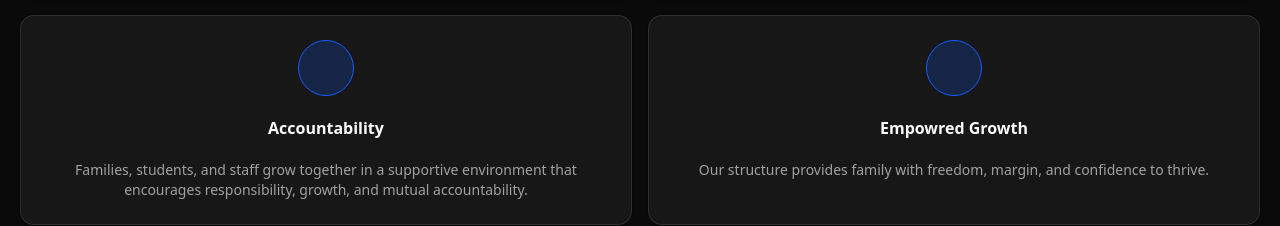
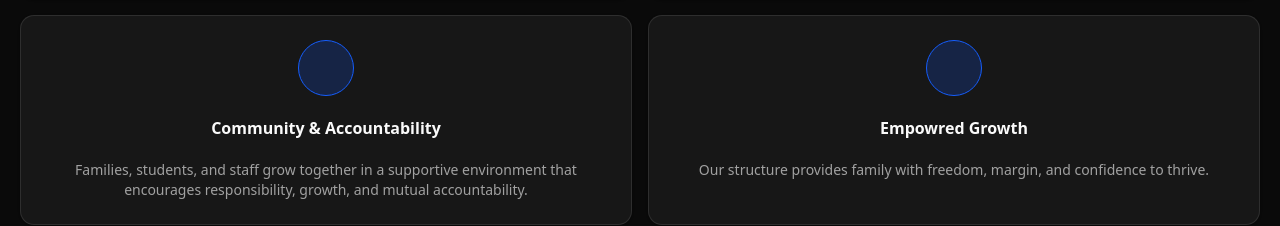
Before and after one commit to hwoodall30/The-Village, a SvelteKit app: page /about in a window 1280 px wide. Shown: the part 965-1191 px from the top of the page. Built offline with nearby package versions, Linux system fonts and the light colour scheme; some icons are missing.

Commit message:
Update wording

```diff
--- a/src/routes/(main-layout)/about/+page.svelte
+++ b/src/routes/(main-layout)/about/+page.svelte
@@ -12,7 +12,7 @@
 			icon: 'lucide:heart'
 		},
 		{
-			name: 'Accountability',
+			name: 'Community & Accountability',
 			description:
 				'Families, students, and staff grow together in a supportive environment that encourages responsibility, growth, and mutual accountability.',
 			icon: 'lucide:heart-handshake'
```
